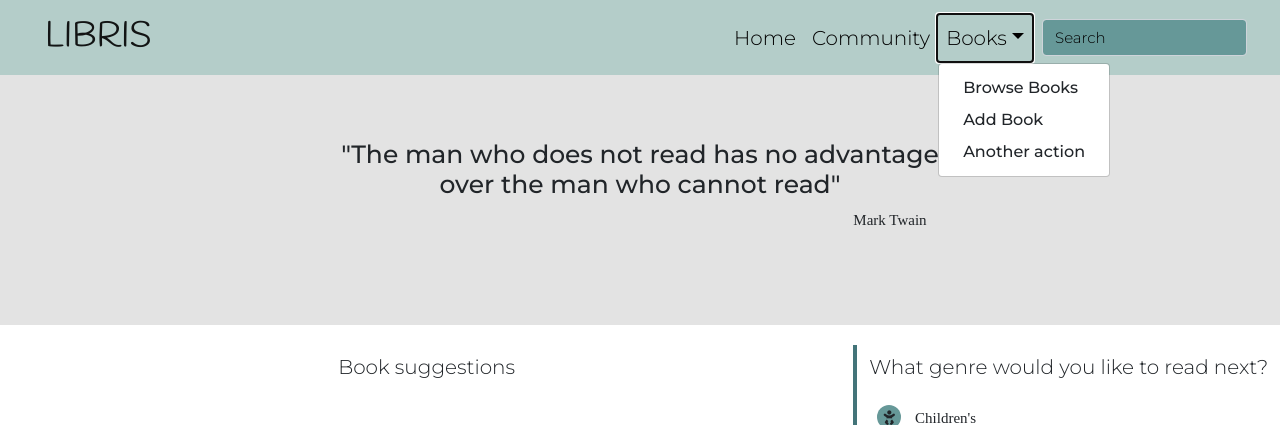
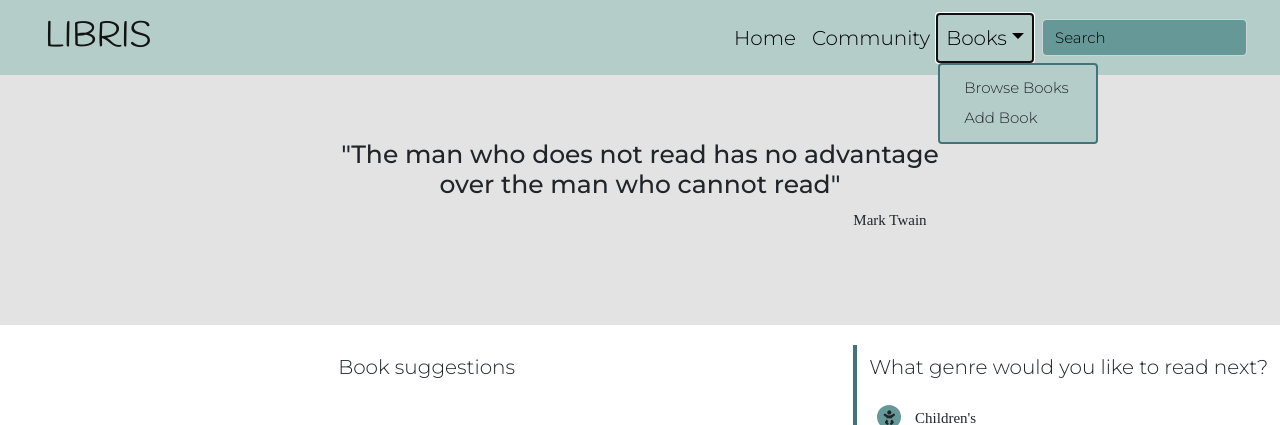
Before and after one commit to MarianaPereira23/libris, a Flask app: page / in a window 1280 px wide, after a click on "Books". Shown: the top 425 px of the page. Run offline with Flask 2, Linux system fonts and the light colour scheme; some libraries are stand-ins or nearby versions; some web fonts are replaced.

Commit message:
Added editbook.html and styled navbar dropdown

```diff
--- a/static/css/style.css
+++ b/static/css/style.css
@@ -33,6 +33,22 @@ header {
 
 .nav-link {
     color: black !important;
+}
+
+.dropdown-menu {
+    border: 2px solid #437479;
+    background-color: #B4CDC9;
+}
+
+.dropdown-menu a {
+    font-family: Montserrat;
+    font-size: 15px;
+    font-weight: 300;
+}
+
+.dropdown-menu a:hover {
+    background-color: #B4CDC9;
+    border-bottom: 1px solid #437479;
 }
 
 .search-form {
--- a/templates/base.html
+++ b/templates/base.html
@@ -30,7 +30,6 @@
                             <div class="dropdown-menu" aria-labelledby="navbarDropdown">
                                 <a class="dropdown-item" href="{{url_for('books_page')}}">Browse Books</a>
                                 <a class="dropdown-item" href="{{url_for('add_book')}}">Add Book</a>
-                                <a class="dropdown-item" href="#">Another action</a>
                             </div>
                         </li>
                     </ul>
```
Also changed, not shown: templates/editbook.html (added).
